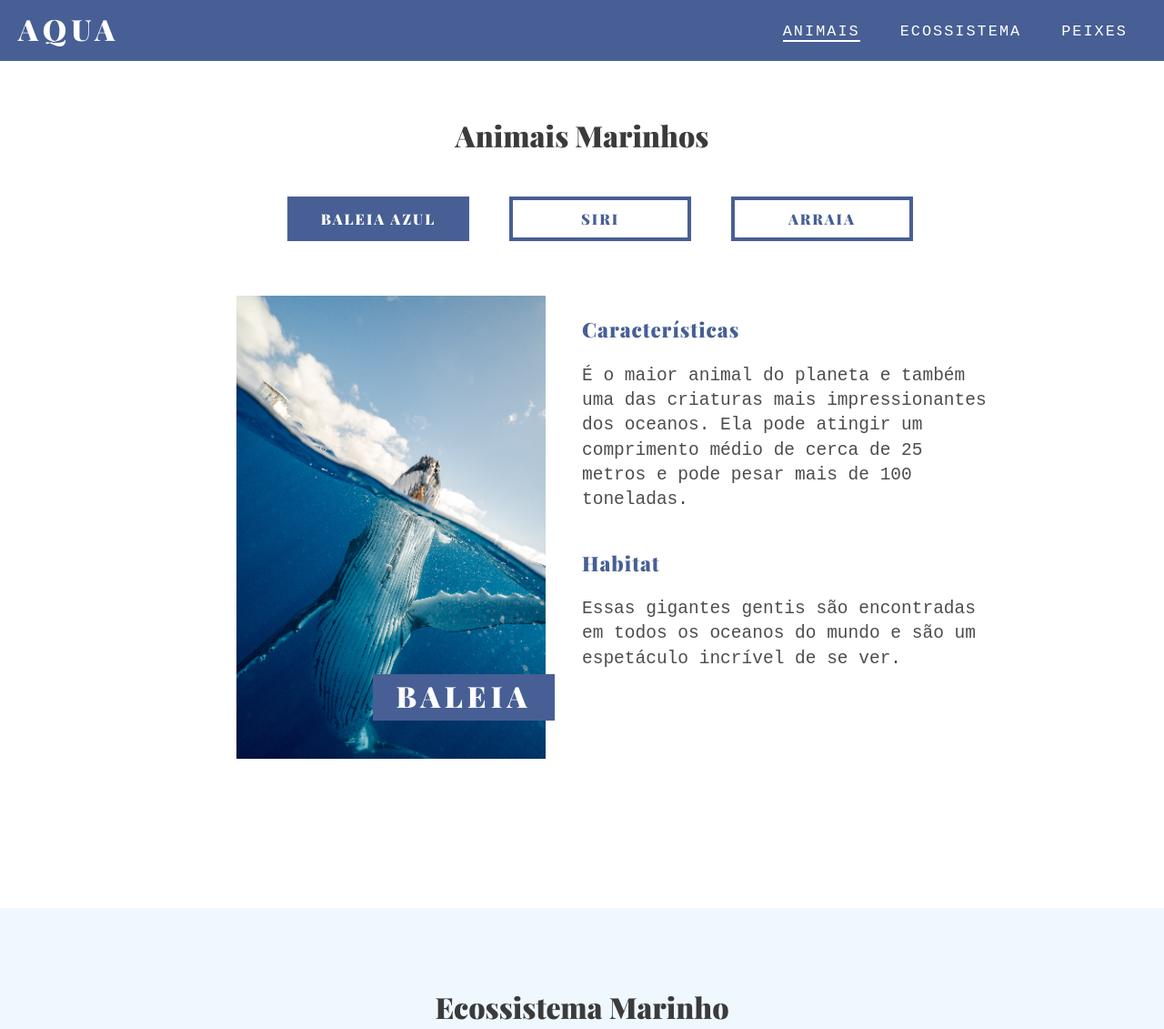
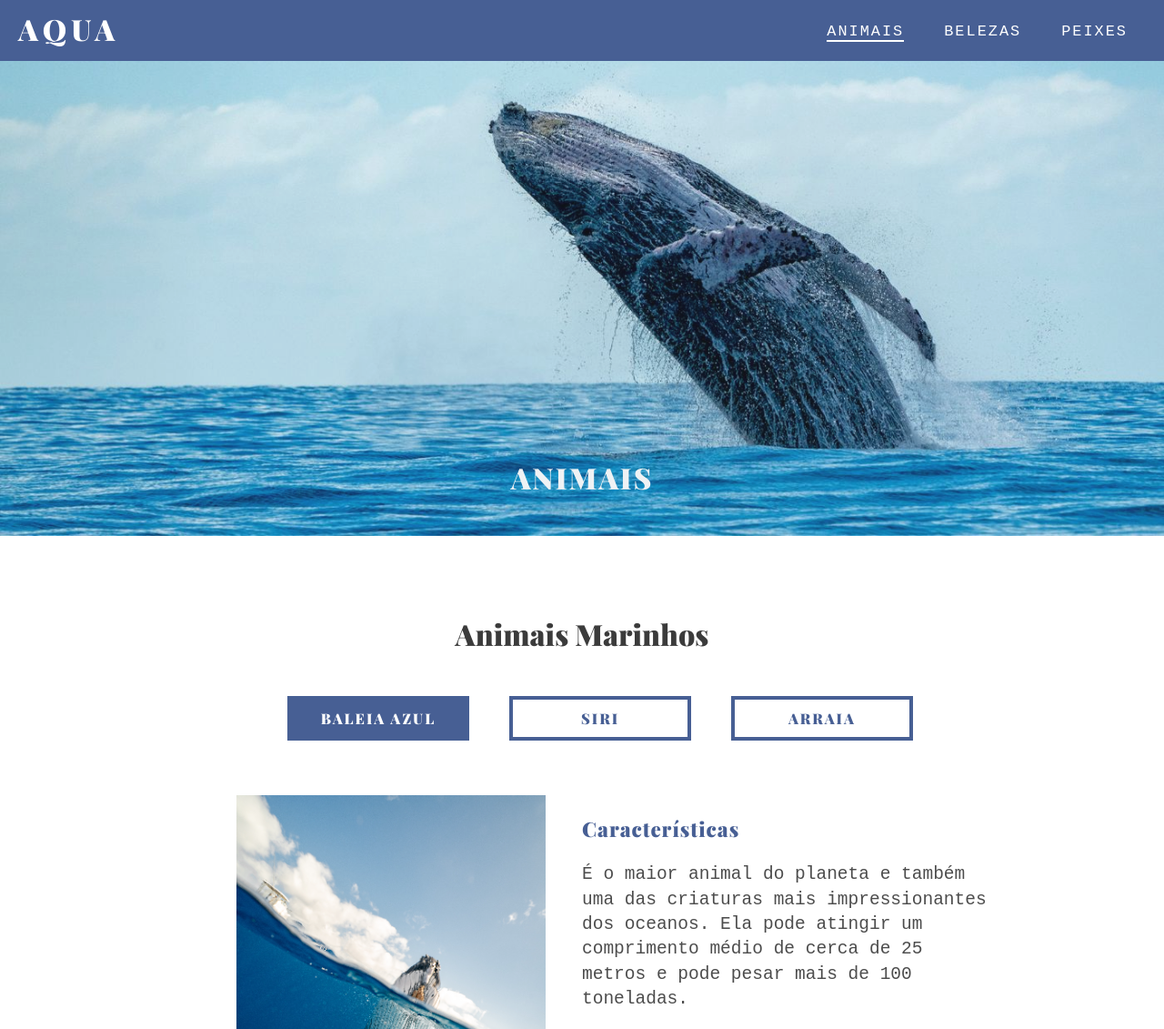
Before and after one commit to DaianeM/aqua_site, a plain HTML site: page index.html in a window 1280 px wide. Shown: the top 1131 px of the page at 91% size. Drawn offline with nearby package versions, Linux system fonts and the light colour scheme.

Commit message:
feat: slide

```diff
--- a/css/style.css
+++ b/css/style.css
@@ -114,9 +114,9 @@ h1 {
 	color: #3B3B3B;
 }
 
-h2 {
+.item h2 {
 	display: inline-block;
-	padding: 2px 20px 6px 20px;
+	padding: 0 20px 6px 20px;
 	min-width: 200px;
 	text-align: center;
 	font-size: 2em;
@@ -124,7 +124,7 @@ h2 {
 	position: relative;
 	top: -120px;
 	right: -10px;
-	background: #475F94;
+	background:  #475F94;
 	color: white;
 	letter-spacing: 5px;
 }
@@ -132,7 +132,7 @@ h2 {
 h3 {
 	font-size: 1.4em;
 	letter-spacing: 1px;
-	color:  #475F94;
+	color: #475F94;
 }
 
 p {
@@ -143,7 +143,7 @@ p {
 	margin-bottom: 40px;
 }
 
-img {
+.item-img img {
 	display: block;
 	max-width: 100%;
 	float: right;
@@ -180,7 +180,6 @@ img {
 .ecossistema h2 {
 	top: -50px;
 	right: auto;
-
 }
 
 .ecossistema .item {
@@ -239,7 +238,7 @@ img {
 	display: block;
 	height: 4px;
 	margin-top: 6px;
-		background-color: currentColor;
+	background: currentColor;
 	position: relative;
 	transition: transform .2s ease;
 }
@@ -262,7 +261,7 @@ img {
 
 .menu-nav.mobile-menu {
 	position: fixed;
-		background-color: #475F94;
+	background: #475F94;
 	padding: 10px;
 	top: 60px;
 	right: 0px;
@@ -287,4 +286,43 @@ img {
 	width: 100%;
 	text-align: center;
 }
+
 }
+
+.introducao {
+	background: #0358;
+}
+
+.introducao h2 {
+	color: white;
+	text-align: center;
+	font-size: 2em;
+	text-transform: uppercase;
+	letter-spacing: 2px;
+	margin-top: -2em;
+	margin-bottom: 2em;
+	line-height: 0;
+}
+
+.introducao img {
+	display: block;
+	margin: 0 auto;
+	max-width: 100%;
+}
+
+.slide {
+	position: relative;
+	overflow: hidden;
+}
+
+.slide > * {
+	width: 100%;
+	position: absolute;
+	opacity: 0;
+	transition: .5s;
+}
+
+.slide > .active {
+	position: relative;
+	opacity: 1;
+}
--- a/index.html
+++ b/index.html
@@ -19,11 +19,26 @@
 		<nav class="menu-nav mobile-menu">
 			<ul>
 				<li><a href="#animais">Animais</a></li>
-				<li><a href="#ecossistema">Ecossistema</a></li>
+				<li><a href="#ecossistema">Belezas</a></li>
 				<li><a href="#peixes">Peixes</a></li>
 			</ul>
 		</nav>
 	</header>
+
+	<section class="introducao slide">
+		<div>
+			<img src="img/slide/slide-1.jpg" alt="Animais">
+			<h2>Animais</h2>
+		</div>
+		<div>
+			<img src="img/slide/slide-2.jpg" alt="Belezas">
+			<h2>Belezas</h2>
+		</div>
+		<div>
+			<img src="img/slide/slide-3.jpg" alt="Peixes">
+			<h2>Peixes</h2>
+		</div>
+	</section>
 
 
 	<section class="container animais" data-group="animais" id="animais">
@@ -85,7 +100,7 @@
 
 	<section class="ecossistema" data-group="ecossistema" id="ecossistema">
 		<div class="container">
-			<h1>Ecossistema Marinho</h1>
+			<h1>Belezas Marinhas</h1>
 
 			<ul class="tab-menu">
 				<li><a href="#corais" data-click="corais">Corais</a></li>
@@ -152,7 +167,7 @@
 
 	<section class="container peixes" data-group="peixes" id="peixes">
 
-		<h1>Peixes Marinhos</h1>
+		<h1>Peixes Exóticos</h1>
 
 		<ul class="tab-menu">
 			<li><a href="#palhaco" data-click="palhaco">Palhaço</a></li>
--- a/js/app.js
+++ b/js/app.js
@@ -66,7 +66,22 @@ $('section').each(function(){
 $('.mobile-btn').click(function(){
   $(this).toggleClass('active');
   $('.mobile-menu').toggleClass('active');
-})
+});
+
+$('.slide > :first').addClass('active');
+
+function rotateSlide() {
+  var activeSlide = $('.slide > .active'),
+      nextSlide = activeSlide.next();
+
+  if(nextSlide.length === 0) {
+    nextSlide = $('.slide > :first');
+  }
+  activeSlide.removeClass('active');
+  nextSlide.addClass('active');
+}
+
+setInterval(rotateSlide, 2000);
 
 
 
```
Also changed, not shown: img/slide/slide-1.jpg (added), img/slide/slide-2.jpg (added), img/slide/slide-3.jpg (added). Lines whose indentation alone changed are shown as unchanged.
